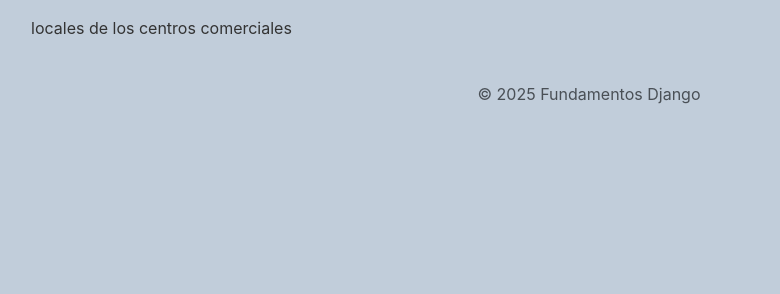
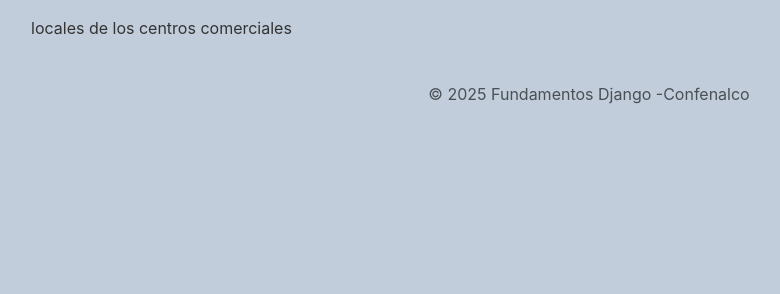
Before and after one commit to DiegoFerneyUsedaDiaz/ejemplo_django, a Django app: page /tiendas in a window 1280 px wide. Shown: the part 151-445 px from the top of the page, without its empty margins (51-831 px from the left). Run offline with Django 5.2, Linux system fonts and the light colour scheme; data that the repository does not hold is empty.

Commit message:
creacion contenedor footer

```diff
--- a/myapp/templates/base.html
+++ b/myapp/templates/base.html
@@ -2,24 +2,21 @@
 <!DOCTYPE html>
 <html lang="es">
   <head>
-    <meta charset="UTF-8">
-    <meta name="viewport" content="width=device-width, initial-scale=1">
+    <meta charset="UTF-8" />
+    <meta name="viewport" content="width=device-width, initial-scale=1" />
     <title>Centros Comerciales de Bucaramanga</title>
-    <link href="https://cdn.jsdelivr.net/npm/bootstrap@5.3.3/dist/css/bootstrap.min.css" rel="stylesheet">
-    <link rel="stylesheet" href="{% static 'css/style.css' %}">
+    <link
+      href="https://cdn.jsdelivr.net/npm/bootstrap@5.3.3/dist/css/bootstrap.min.css"
+      rel="stylesheet"
+    />
+    <link rel="stylesheet" href="{% static 'css/style.css' %}" />
   </head>
   <body>
-
     {% block container%}
     {% endblock %}
-
- </div>
-
-    <footer class="text-center mt-4 mb-2 text-muted">
-      &copy; 2025 Fundamentos Django
-    </footer>
-
-  </div>
+    {% block footer%}
+    {% include 'footer.html'%}
+    {% endblock %}
 
     <script src="https://cdn.jsdelivr.net/npm/bootstrap@5.3.3/dist/js/bootstrap.bundle.min.js"></script>
   </body>
--- /dev/null
+++ b/myapp/templates/footer.html
@@ -0,0 +1,7 @@
+</div>
+
+    <footer class="text-center mt-4 mb-2 text-muted">
+      &copy; 2025 Fundamentos Django -Confenalco
+    </footer>
+
+  </div>
```
Lines whose indentation alone changed are shown as unchanged.
